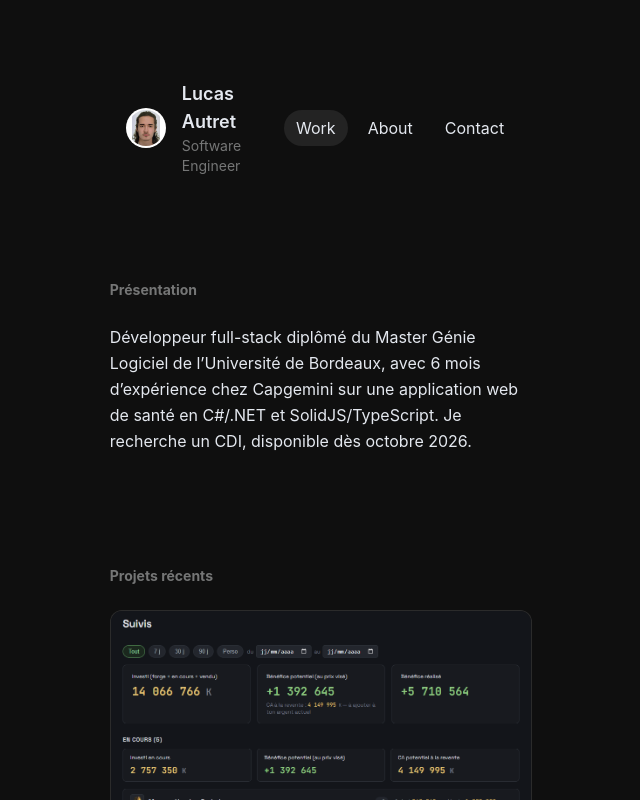
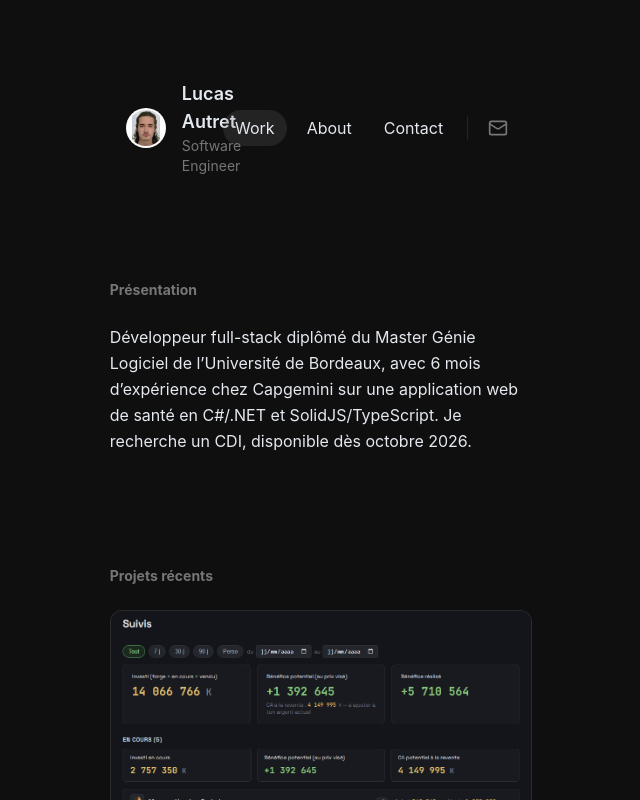
Before and after one commit to Maynito/Maynito.github.io, a React (Vite) app: page / in a window 1280 px wide. Shown: the top 800 px of the page, without its empty margins (319-959 px from the left). Built offline with nearby package versions, Linux system fonts and the light colour scheme.

Commit message:
Add MailButton component to NavBar and update Footer links to use Link from react-router-dom

```diff
--- a/src/components/Footer.jsx
+++ b/src/components/Footer.jsx
@@ -2,6 +2,7 @@ import { TiAdjustContrast } from "react-icons/ti"
 import { FR, GB } from 'country-flag-icons/react/3x2'
 
 import { useState } from "react";
+import { Link } from "react-router-dom";
 
 const DRAPEAUX = { fr: FR, gb: GB };
 
@@ -74,9 +75,9 @@ export default function Footer() {
         </nav>
         <nav className="py-4 self-start">
           <ul className="flex flex-col space-y-2 underline underline-offset-4">
-            <li><a href="#work" className="hover:text-primary-text">Work</a></li>
-            <li><a href="#about" className="hover:text-primary-text">About</a></li>
-            <li><a href="#contact" className="hover:text-primary-text">Contact</a></li>
+            <li><Link to="/" className="hover:text-primary-text">Work</Link></li>
+            <li><Link to="/about" className="hover:text-primary-text">About</Link></li>
+            <li><Link to="/contact" className="hover:text-primary-text">Contact</Link></li>
           </ul>
         </nav>
         <nav className="py-4 self-start ">
--- a/src/components/NavBar.jsx
+++ b/src/components/NavBar.jsx
@@ -1,4 +1,6 @@
+import { useEffect, useRef, useState } from "react";
 import { Link, NavLink } from "react-router-dom";
+import { LuMail, LuCopy, LuCheck } from "react-icons/lu";
 import profile from "../assets/profile.jpg";
 
 const LIENS = [
@@ -6,6 +8,63 @@ const LIENS = [
   { to: "/about", label: "About" },
   { to: "/contact", label: "Contact" },
 ];
+
+const EMAIL = "lucas.autret@hotmail.com";
+
+function MailButton() {
+  const [isOpen, setIsOpen] = useState(false);
+  const [isCopied, setIsCopied] = useState(false);
+  const containerRef = useRef(null);
+
+  useEffect(() => {
+    if (!isOpen) return;
+
+    function handleClickOutside(event) {
+      if (!containerRef.current.contains(event.target)) {
+        setIsOpen(false);
+      }
+    }
+
+    document.addEventListener("mousedown", handleClickOutside);
+    return () => document.removeEventListener("mousedown", handleClickOutside);
+  }, [isOpen]);
+
+  async function copyEmail() {
+    try {
+      await navigator.clipboard.writeText(EMAIL);
+      setIsCopied(true);
+      setTimeout(() => setIsCopied(false), 2000);
+    } catch {
+      setIsCopied(false);
+    }
+  }
+
+  return (
+    <div className="relative" ref={containerRef}>
+      <button
+        onClick={() => setIsOpen(!isOpen)}
+        aria-label="Afficher mon adresse mail"
+        aria-expanded={isOpen}
+        className="flex items-center rounded-3xl p-2 text-secondary-text hover:bg-secondary-text/20 hover:text-primary-text"
+      >
+        <LuMail className="size-5" />
+      </button>
+
+      {isOpen && (
+        <div className="absolute top-full right-0 z-10 mt-2 flex items-center gap-3 rounded-xl border border-secondary-text/20 bg-background px-3 py-2">
+          <span className="text-sm whitespace-nowrap text-primary-text">{EMAIL}</span>
+          <button
+            onClick={copyEmail}
+            aria-label="Copier l'adresse mail"
+            className="text-secondary-text hover:text-primary-text"
+          >
+            {isCopied ? <LuCheck className="size-4" /> : <LuCopy className="size-4" />}
+          </button>
+        </div>
+      )}
+    </div>
+  );
+}
 
 export default function NavBar() {
 
@@ -22,8 +81,9 @@ export default function NavBar() {
           </li>
         </ul>
       </nav>
+      <div className="flex items-center gap-3">
         <nav>
-        <ul className="flex space-x-2">
+          <ul className="flex space-x-2 border-r border-secondary-text/20 pr-3">
             {LIENS.map((lien) => (
               <li key={lien.to}>
                 <NavLink
@@ -38,6 +98,8 @@ export default function NavBar() {
             ))}
           </ul>
         </nav>
+        <MailButton />
+      </div>
     </header>
   );
 }
```
Lines whose indentation alone changed are shown as unchanged.
